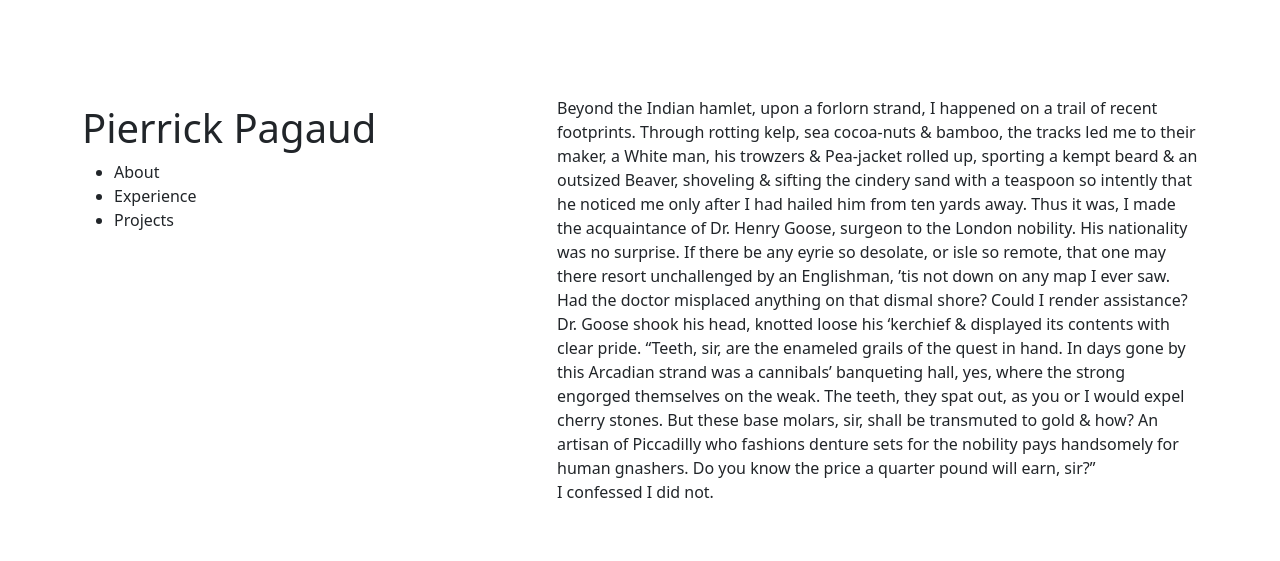
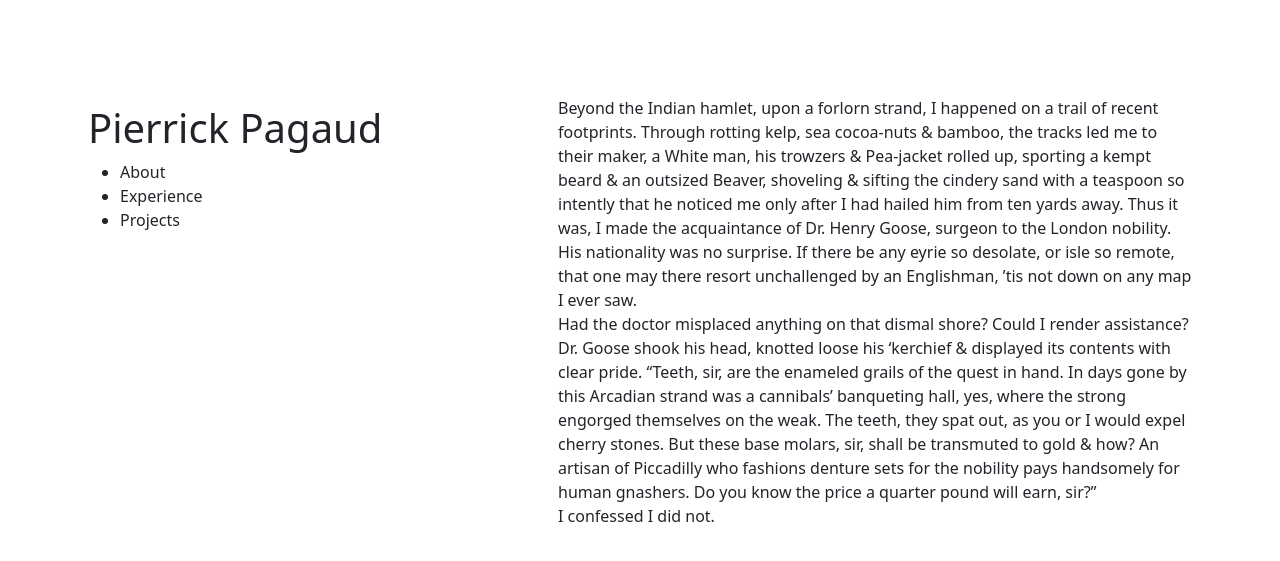
Before and after one commit to pierrpgd/portfolios, a Django app: page / in a window 1280 px wide. Shown: the top 561 px of the page. Run offline with Django 5.2, Linux system fonts and the light colour scheme; some libraries are stand-ins or nearby versions.

Commit message:
Dev - Homepage has margins on both sides

```diff
--- a/pierrpgd/templates/home.html
+++ b/pierrpgd/templates/home.html
@@ -9,8 +9,8 @@
 </head>
 <body>
     <div class="p-4"></div>
-    <div class="container mt-5">
-        <div class="row">
+    <div class="container-fluid mt-5">
+        <div class="row" style="margin-left:5vw;margin-right:5vw;">
             <div class="col-5">
                 <nav class="navbar" style="flex-direction:column;align-items:flex-start;">
                     <h1 id="name">{{ name }}</h1>
```
